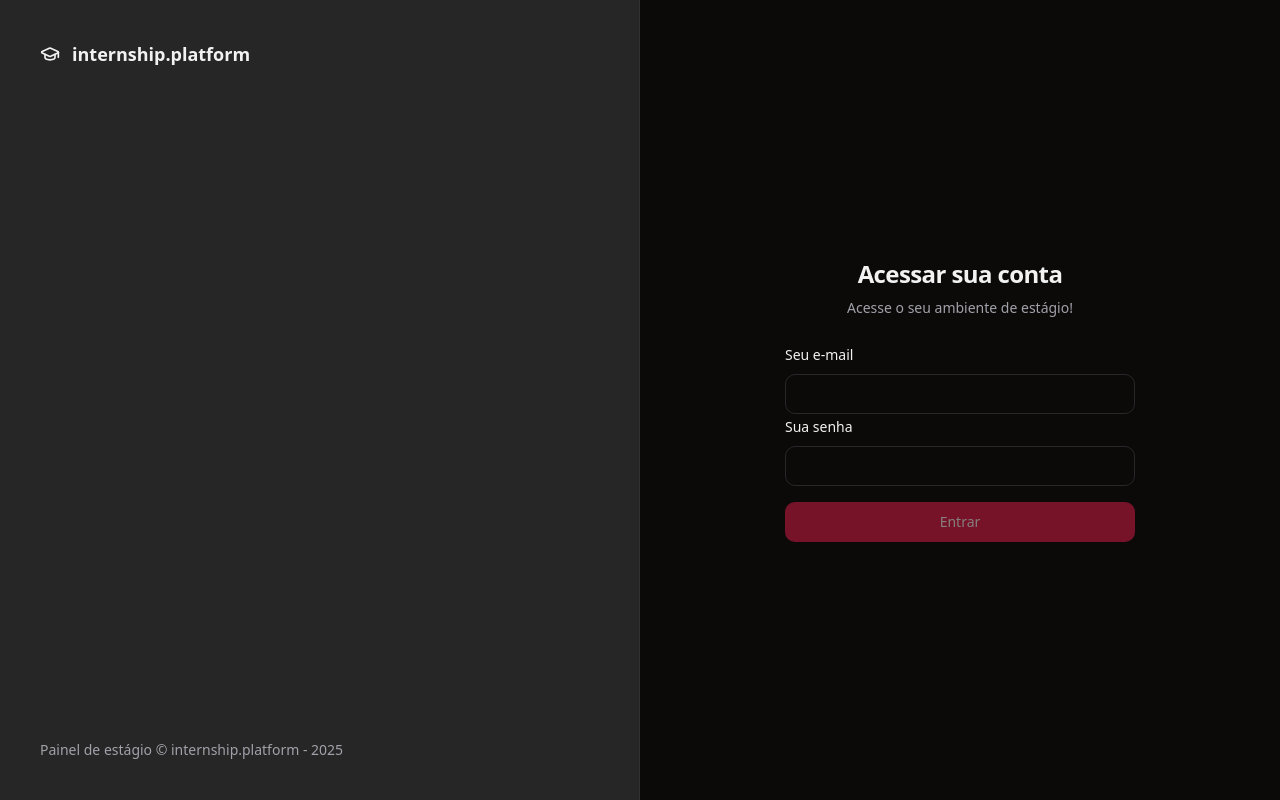
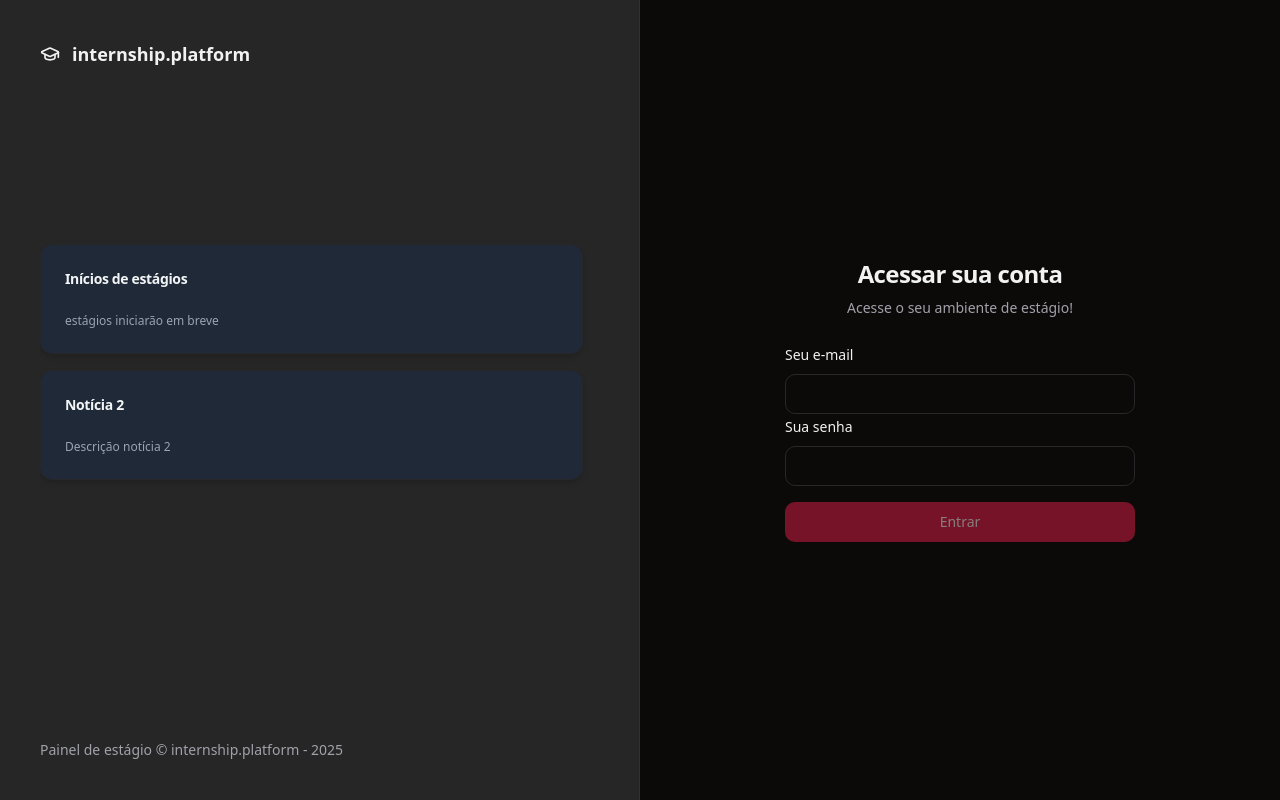
Before and after one commit to kauanrfontana/internship-platform, a React (Vite) app: page /sign-in#/sign-in in a window 1280 px wide. Built offline with nearby package versions, Linux system fonts and the light colour scheme.

Commit message:
faet: add news section functionally

```diff
--- /dev/null
+++ b/src/backend/noticias.json
@@ -0,0 +1,10 @@
+[
+  {
+    "titulo": "Inícios de estágios",
+    "descricao": "estágios iniciarão em breve"
+  },
+  {
+    "titulo": "Notícia 2",
+    "descricao": "Descrição notícia 2"
+  }
+]
--- a/src/pages/_layouts/auth.tsx
+++ b/src/pages/_layouts/auth.tsx
@@ -1,5 +1,9 @@
 import { Outlet } from "react-router-dom"
 import { GraduationCap } from 'lucide-react'
+
+import { Card, CardContent, CardHeader, CardTitle } from '@/components/ui/card'
+
+import noticiasData from '@/backend/noticias.json';
 
 export function AuthLayout() {
     return (
@@ -9,6 +13,20 @@ export function AuthLayout() {
                     <GraduationCap className="h-5 w-5"/>
                     <span className="font-semibold">internship.platform</span>
                 </div>
+
+                <div className="flex-1 overflow-y-auto pr-4 space-y-4 my-8 max-h-80 ">
+                    {noticiasData.map((noticia, index) => (
+                        <Card key={index} className="bg-white dark:bg-gray-800 shadow-md">
+                            <CardHeader>
+                                <CardTitle className="text-sm text-gray-900 dark:text-gray-100">{noticia.titulo}</CardTitle>
+                            </CardHeader>
+                            <CardContent>
+                                <p className="text-xs text-gray-600 dark:text-gray-400">{noticia.descricao}</p>
+                            </CardContent>
+                        </Card>
+                    ))}
+                </div>
+
                 <footer className="text-sm">
                     Painel de estágio &copy; internship.platform - {new Date().getFullYear()}
                 </footer>
--- a/src/pages/app/home.tsx
+++ b/src/pages/app/home.tsx
@@ -10,6 +10,7 @@ import { ProgressSection } from '@/components/progress-section'
 import { InternshipCard } from '@/components/internship-card'
 
 import registroDeEstagiosData from '@/backend/registro_de_estagios.json';
+import noticiasData from '@/backend/noticias.json'; // Importa o arquivo de notícias
 
 import { InternshipStatus, Internship, InternshipWithExtra } from '@/types/internship';
 import { InternshipDetailsModal } from '@/components/internship-details-modal'
@@ -89,18 +90,8 @@ function mapJsonToInternship(jsonItem: any, id: number): InternshipWithExtra {
   };
 }
 
-const mockNews = [
-  {
-    id: 1,
-    title: 'Novo edital de estágio publicado!',
-    content: 'Aproveite as novas oportunidades abertas para 2025.',
-  },
-  {
-    id: 2,
-    title: 'Documentação obrigatória atualizada',
-    content: 'Confira os novos requisitos para o relatório parcial.',
-  },
-]
+// Remove o mockNews e passa a usar o noticiasData importado
+const news = noticiasData;
 
 const statusColors: Record<Internship['status'], string> = {
   'Em andamento': 'bg-yellow-100 text-yellow-800',
@@ -159,11 +150,14 @@ export function Home() {
       setProgress(0);
       return;
     }
-    const start = new Date(currentInternship.startDate).getTime();
-    const end = new Date(currentInternship.endDate).getTime();
+    // A data está no formato DD/MM/AAAA, então precisamos reformatá-la para o cálculo
+    const startParts = currentInternship.startDate.split('/');
+    const endParts = currentInternship.endDate.split('/');
+    const startDate = new Date(`${startParts[2]}-${startParts[1]}-${startParts[0]}`).getTime();
+    const endDate = new Date(`${endParts[2]}-${endParts[1]}-${endParts[0]}`).getTime();
     const today = Date.now();
-    const percent = Math.min(100, Math.max(0, ((today - start) / (end - start)) * 100))
-    setProgress(percent)
+    const percent = Math.min(100, Math.max(0, ((today - startDate) / (endDate - startDate)) * 100));
+    setProgress(percent);
   }, [currentInternship]);
 
   if (!isAuthenticated) return null
@@ -205,10 +199,10 @@ export function Home() {
             <CardTitle>Notícias</CardTitle>
           </CardHeader>
           <CardContent className="space-y-4 max-h-48 overflow-y-auto">
-            {mockNews.map(news => (
-              <div key={news.id}>
-                <h3 className="font-medium">{news.title}</h3>
-                <p className="text-sm text-muted-foreground">{news.content}</p>
+            {news.map((item, index) => ( // Altera de mockNews para news
+              <div key={index}>
+                <h3 className="font-medium">{item.titulo}</h3> {/* Usa .titulo */}
+                <p className="text-sm text-muted-foreground">{item.descricao}</p> {/* Usa .descricao */}
               </div>
             ))}
           </CardContent>
```
Also changed, not shown: src/backend/ler_planilhas.js (+5 -2 lines).
